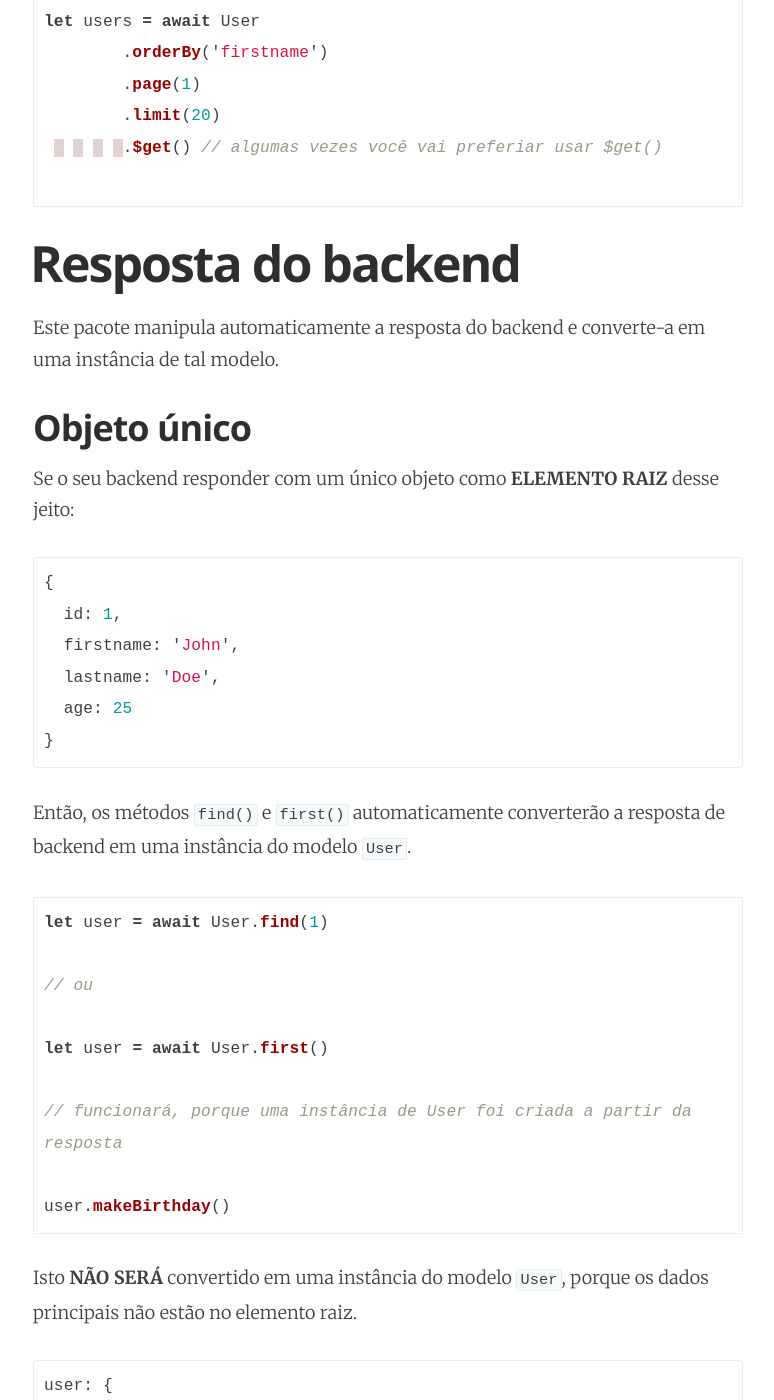
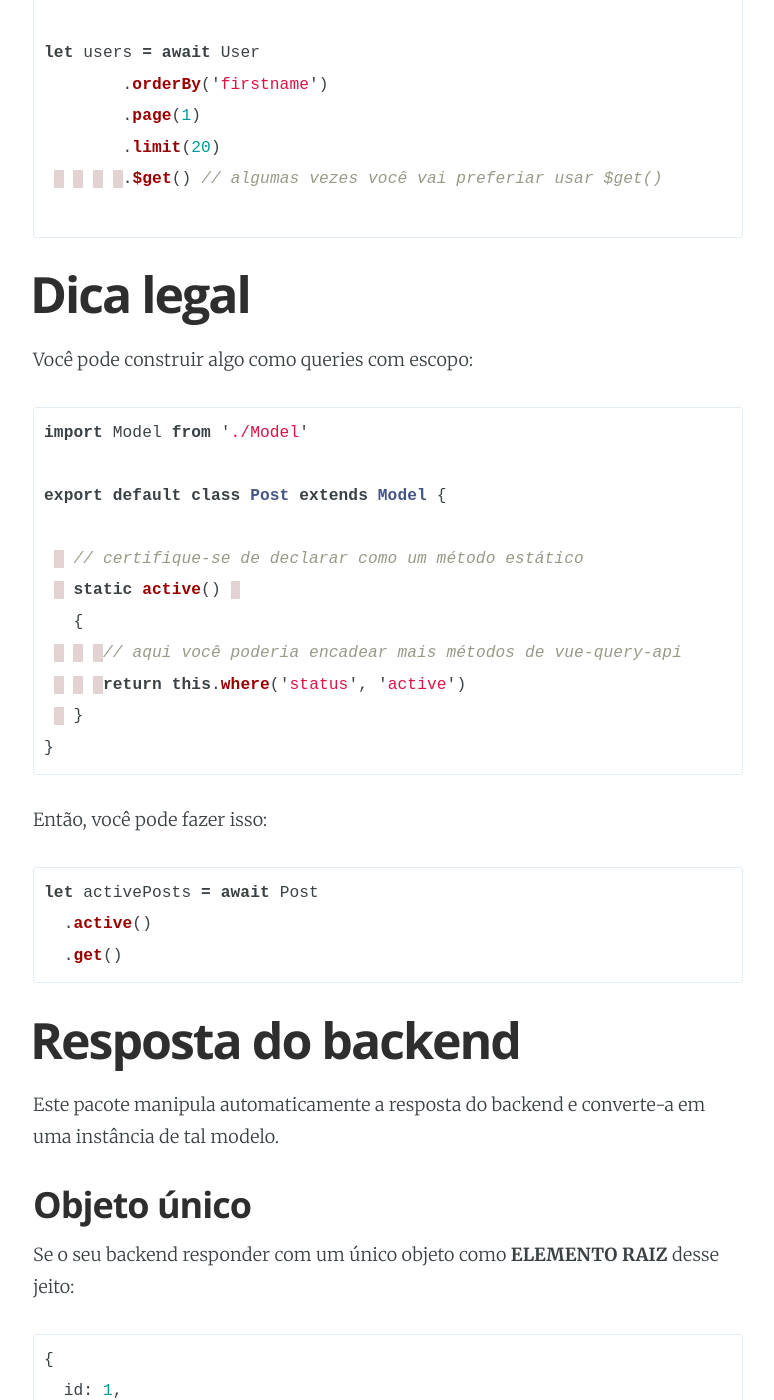
Before and after one commit to vuejs-br/blog, a Jekyll site: the page built from _posts/2018-04-02-vue-api-query-forma-simples-e-elegante-de-criar-requisicoes-para-api-rest.md, in a window 1280 px wide and 1400 px high, scrolled down 13236 px. Shown: the whole window, without its empty margins (252-1026 px from the left). Built offline with Jekyll 4.4.1, drawn with Linux system fonts in a browser that asks for light colours; comment, search, counter and statistics services are not loaded; some of the changed text lies outside the part shown.

Commit message:
Update 2018-04-02-vue-api-query-forma-simples-e-elegante-de-criar-requisicoes-para-api-rest.md

````diff
--- a/_posts/2018-04-02-vue-api-query-forma-simples-e-elegante-de-criar-requisicoes-para-api-rest.md
+++ b/_posts/2018-04-02-vue-api-query-forma-simples-e-elegante-de-criar-requisicoes-para-api-rest.md
@@ -214,7 +214,8 @@ import Model from './Model'
 export default class User extends Model {
 
   // propriedades computadas são reativas -> user.fullname
-  get fullname()
+  // certifique-se de usar o prefixo "get"
+  get fullname()
   {
     return `${this.firstname} ${this.lastname}`
   }
@@ -433,6 +434,32 @@ let users = await User
 
 ```
 
+# Dica legal
+
+Você pode construir algo como queries com escopo:
+
+```js
+import Model from './Model'
+
+export default class Post extends Model {
+
+   // certifique-se de declarar como um método estático
+   static active()
+   {
+      // aqui você poderia encadear mais métodos de vue-query-api
+      return this.where('status', 'active')
+   }
+}
+```
+Então, você pode fazer isso:
+
+```js
+let activePosts = await Post
+  .active()
+  .get()
+```
+
+
 # Resposta do backend
 
 Este pacote manipula automaticamente a resposta do backend e converte-a em uma instância de tal modelo.
````
